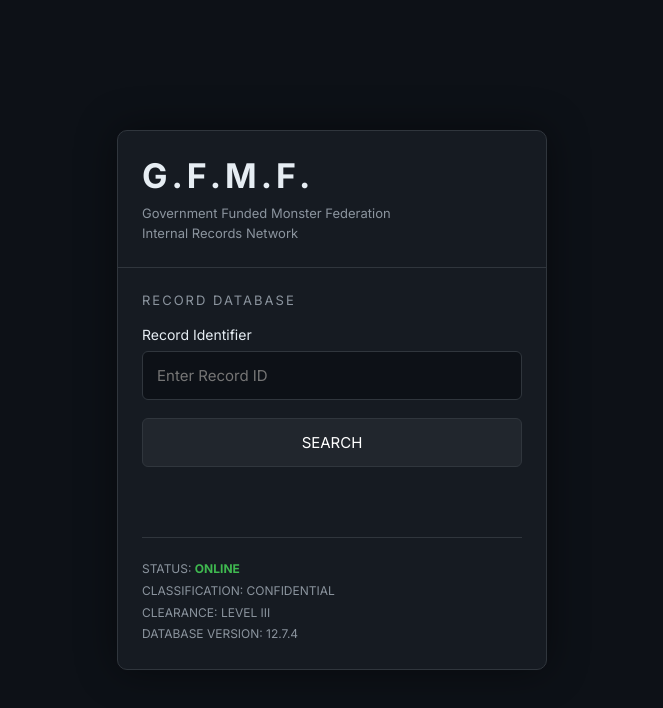
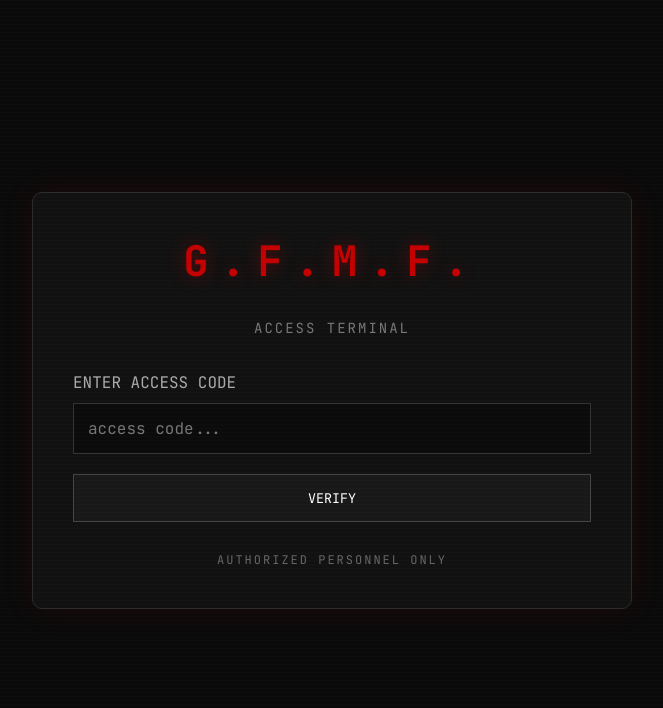
Before and after one commit to ridithzraouli-ctrl/database, a plain HTML site: page index.html in a window 1280 px wide. Shown: the whole page, without its empty margins (308-971 px from the left). Drawn offline with Linux system fonts and the light colour scheme.

Commit message:
Update index.html

```diff
--- a/index.html
+++ b/index.html
@@ -3,241 +3,194 @@
 <head>
 <meta charset="UTF-8">
 <meta name="viewport" content="width=device-width, initial-scale=1.0">
-
-<title>G.F.M.F. Internal Database</title>
-
-<link href="https://fonts.googleapis.com/css2?family=Inter:wght@400;500;700&display=swap" rel="stylesheet">
+<title>G.F.M.F. Access Terminal</title>
 
 <style>
+@import url('https://fonts.googleapis.com/css2?family=JetBrains+Mono:wght@400;700&display=swap');
 
 *{
     margin:0;
     padding:0;
     box-sizing:border-box;
-font-family:'Inter',sans-serif;
 }
 
 body{
-background:#0d1117;
-color:#e6edf3;
+    background:#0a0a0a;
+    color:#e6e6e6;
+    font-family:'JetBrains Mono', monospace;
     display:flex;
     justify-content:center;
     align-items:center;
     min-height:100vh;
-padding:20px;
+    overflow:hidden;
+}
+
+body::before{
+    content:"";
+    position:fixed;
+    inset:0;
+    pointer-events:none;
+    background:repeating-linear-gradient(
+        to bottom,
+        rgba(255,255,255,.015) 0px,
+        rgba(255,255,255,.015) 1px,
+        transparent 2px,
+        transparent 4px
+    );
 }
 
 .container{
-width:100%;
-max-width:430px;
-background:#161b22;
-border:1px solid #30363d;
+    width:600px;
+    max-width:92%;
+    background:#111;
+    border:1px solid #2b2b2b;
     border-radius:10px;
-overflow:hidden;
-box-shadow:0 0 40px rgba(0,0,0,.45);
-}
-
-.header{
-padding:24px;
-border-bottom:1px solid #30363d;
+    padding:40px;
+    box-shadow:0 0 35px rgba(255,0,0,.08);
 }
 
 .logo{
-font-size:34px;
-font-weight:700;
-letter-spacing:4px;
+    text-align:center;
+    color:#c40000;
+    font-size:42px;
+    font-weight:bold;
+    letter-spacing:12px;
+    margin-bottom:30px;
+    text-shadow:0 0 18px rgba(196,0,0,.45);
 }
 
-.name{
-margin-top:8px;
-font-size:13px;
-color:#8b949e;
-line-height:1.5;
-}
-
-.content{
-padding:24px;
-}
-
-.section{
-font-size:13px;
-text-transform:uppercase;
+.subtitle{
+    color:#777;
+    text-align:center;
+    margin-bottom:35px;
+    font-size:14px;
     letter-spacing:2px;
-color:#8b949e;
-margin-bottom:18px;
 }
 
 label{
     display:block;
-margin-bottom:8px;
-font-size:14px;
+    margin-bottom:10px;
+    color:#aaa;
 }
 
 input{
     width:100%;
+    background:#0b0b0b;
+    color:#fff;
+    border:1px solid #333;
     padding:14px;
-background:#0d1117;
-border:1px solid #30363d;
-border-radius:6px;
-color:white;
-font-size:15px;
+    font-family:inherit;
+    font-size:16px;
     outline:none;
 }
 
 input:focus{
-border-color:#58a6ff;
+    border-color:#c40000;
+    box-shadow:0 0 10px rgba(196,0,0,.25);
 }
 
 button{
     width:100%;
-margin-top:18px;
+    margin-top:20px;
     padding:14px;
-background:#21262d;
-border:1px solid #30363d;
+    background:#181818;
     color:white;
-border-radius:6px;
-font-size:15px;
+    border:1px solid #444;
+    font-family:inherit;
     cursor:pointer;
     transition:.2s;
 }
 
 button:hover{
-background:#30363d;
+    border-color:#c40000;
+    background:#202020;
 }
 
-#message{
+#error{
     margin-top:20px;
-font-size:14px;
-color:#c9d1d9;
-min-height:20px;
+    color:#c40000;
+    text-align:center;
+    display:none;
 }
 
 .footer{
     margin-top:30px;
-padding-top:20px;
-border-top:1px solid #30363d;
+    text-align:center;
+    color:#666;
     font-size:12px;
-line-height:1.8;
-color:#8b949e;
+    letter-spacing:2px;
 }
-
-.status{
-color:#3fb950;
-font-weight:bold;
-}
-
 </style>
-
 </head>
-
 <body>
 
 <div class="container">
 
-<div class="header">
+<div class="logo">G.F.M.F.</div>
 
-<div class="logo">
-G.F.M.F.
+<div class="subtitle">
+ACCESS TERMINAL
 </div>
 
-<div class="name">
-Government Funded Monster Federation<br>
-Internal Records Network
+<label>ENTER ACCESS CODE</label>
+
+<input
+type="text"
+id="code"
+placeholder="access code..."
+autocomplete="off"
+>
+
+<button onclick="checkCode()">
+VERIFY
+</button>
+
+<div id="error">
+ACCESS DENIED
 </div>
 
-</div>
-
-<div class="content">
-
-<div class="section">
-RECORD DATABASE
-</div>
-
-<label>Record Identifier</label>
-
-<input
-id="code"
-type="text"
-placeholder="Enter Record ID">
-
-<button onclick="checkCode()">
-SEARCH
-</button>
-
-<p id="message"></p>
-
 <div class="footer">
-
-STATUS:
-<span class="status">ONLINE</span><br>
-
-CLASSIFICATION:
-CONFIDENTIAL<br>
-
-CLEARANCE:
-LEVEL III<br>
-
-DATABASE VERSION:
-12.7.4
-
-</div>
-
+AUTHORIZED PERSONNEL ONLY
 </div>
 
 </div>
 
 <script>
 
+const codes = {
+
+"pizza1":"https://youtube.com",
+"pizza2":"https://youtube.com",
+"pizza3":"https://youtube.com",
+"pizza4":"https://youtube.com",
+"pizza5":"https://youtube.com",
+"pizza6":"https://youtube.com",
+"pizza7":"https://youtube.com",
+"pizza8":"https://youtube.com",
+"pizza9":"https://youtube.com",
+"pizza10":"https://youtube.com"
+
+};
+
 function checkCode(){
 
-const code=document.getElementById("code").value.trim().toUpperCase();
+const input=document.getElementById("code").value.trim().toLowerCase();
 
-const message=document.getElementById("message");
-
-switch(code){
-
-case "PIZZA1":
-
-message.innerHTML="Searching records...";
-
-setTimeout(()=>{
-window.location.href="pizza1.html";
-},1800);
-
-break;
-
-case "PIZZA2":
-
-message.innerHTML="Searching records...";
-
-setTimeout(()=>{
-window.location.href="pizza2.html";
-},1800);
-
-break;
-
-case "PIZZA3":
-
-message.innerHTML="Searching records...";
-
-setTimeout(()=>{
-window.location.href="pizza3.html";
-},1800);
-
-break;
-
-default:
-
-message.innerHTML="No record found.";
-
+if(codes[input]){
+    window.location.href=codes[input];
+}
+else{
+    document.getElementById("error").style.display="block";
 }
 
 }
 
 document.getElementById("code").addEventListener("keydown",function(e){
+
 if(e.key==="Enter"){
 checkCode();
 }
+
 });
 
 </script>
```
Lines whose indentation alone changed are shown as unchanged.
